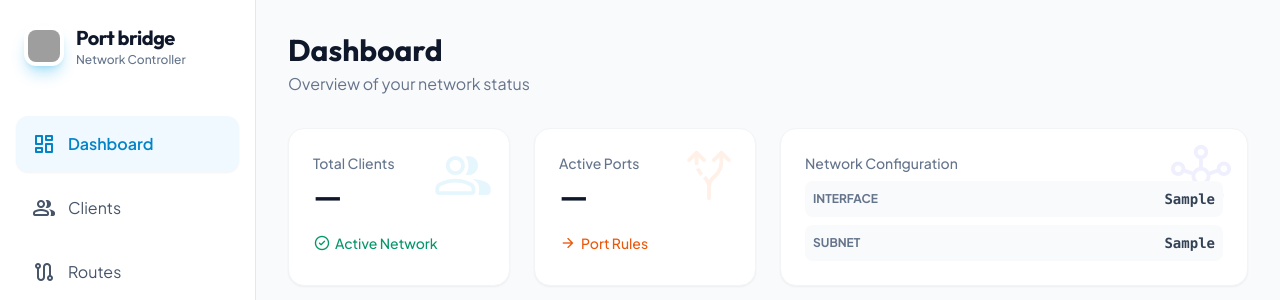
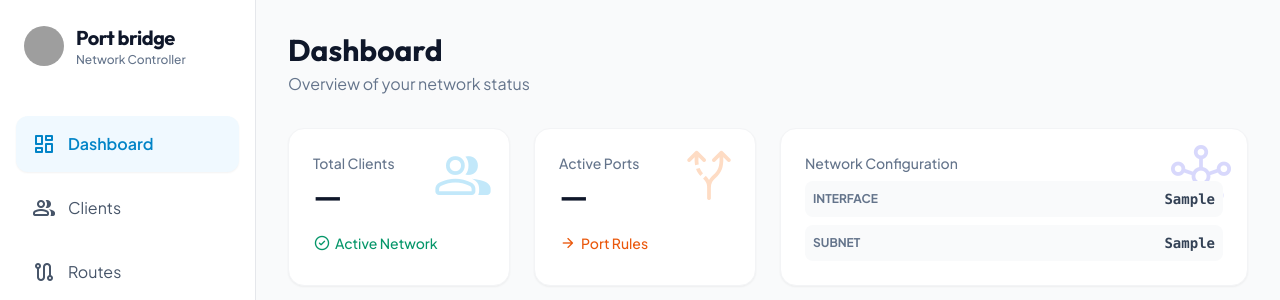
Before and after one commit to nooblk-98/portbridge, a Python web app: template app/templates/index.html in a window 1280 px wide. Shown: the top 300 px of the page. Run offline with Jinja, Linux system fonts and the light colour scheme; the template is opened without the code that fills it: most values are stand-ins (such as "Sample title", 1, 10 or a date in 2020); grey boxes are pictures that could not be loaded.

Commit message:
Make the stat-card icons visible and show the sidebar logo as a circle
The large faint icons behind the Total Clients, Active Ports and Network cards
sat at 10% opacity and were almost invisible, especially in dark mode. They are
now clearly visible in both themes. The desktop sidebar showed the logo inside a
white square; it is now a plain circle, like the phone header and sign-in screen.

Browser tests check both.

```diff
--- a/app/templates/components/dashboard.html
+++ b/app/templates/components/dashboard.html
@@ -21,8 +21,8 @@
         <!-- Clients Card -->
         <div
             class="bg-white dark:bg-dark-surface p-6 rounded-2xl shadow-sm border border-gray-100 dark:border-dark-border relative overflow-hidden group">
-            <div class="absolute top-0 right-0 p-4 opacity-10 group-hover:opacity-20 transition-opacity">
-                <span class="material-symbols-rounded text-6xl text-primary-500">group</span>
+            <div class="absolute top-0 right-0 p-4 opacity-25 transition-opacity group-hover:opacity-40 dark:opacity-30 dark:group-hover:opacity-50">
+                <span class="material-symbols-rounded text-6xl text-primary-500 dark:text-primary-400">group</span>
             </div>
             <div class="relative z-10">
                 <p class="text-sm font-medium text-slate-500 dark:text-slate-400">Total Clients</p>
@@ -37,8 +37,8 @@
         <!-- Forwardings Card -->
         <div
             class="bg-white dark:bg-dark-surface p-6 rounded-2xl shadow-sm border border-gray-100 dark:border-dark-border relative overflow-hidden group">
-            <div class="absolute top-0 right-0 p-4 opacity-10 group-hover:opacity-20 transition-opacity">
-                <span class="material-symbols-rounded text-6xl text-orange-500">alt_route</span>
+            <div class="absolute top-0 right-0 p-4 opacity-25 transition-opacity group-hover:opacity-40 dark:opacity-30 dark:group-hover:opacity-50">
+                <span class="material-symbols-rounded text-6xl text-orange-500 dark:text-orange-400">alt_route</span>
             </div>
             <div class="relative z-10">
                 <p class="text-sm font-medium text-slate-500 dark:text-slate-400">Active Ports</p>
@@ -54,8 +54,8 @@
         <!-- Network Card -->
         <div
             class="bg-white dark:bg-dark-surface p-6 rounded-2xl shadow-sm border border-gray-100 dark:border-dark-border relative overflow-hidden group col-span-1 md:col-span-2">
-            <div class="absolute top-0 right-0 p-4 opacity-10 group-hover:opacity-20 transition-opacity">
-                <span class="material-symbols-rounded text-6xl text-indigo-500">hub</span>
+            <div class="absolute top-0 right-0 p-4 opacity-25 transition-opacity group-hover:opacity-40 dark:opacity-30 dark:group-hover:opacity-50">
+                <span class="material-symbols-rounded text-6xl text-indigo-500 dark:text-indigo-400">hub</span>
             </div>
             <div class="relative z-10">
                 <p class="text-sm font-medium text-slate-500 dark:text-slate-400">Network Configuration
--- a/app/templates/components/sidebar.html
+++ b/app/templates/components/sidebar.html
@@ -1,8 +1,8 @@
 <aside
     class="w-64 bg-white dark:bg-dark-surface border-r border-gray-200 dark:border-dark-border flex-shrink-0 hidden md:flex flex-col transition-colors duration-300 z-20">
     <div class="p-6 flex items-center gap-3">
-        <img src="{{ url_for('static', filename='img/logo.svg') }}" alt="Port Bridge Logo"
-            class="w-10 h-10 rounded-xl shadow-lg shadow-primary-500/30 bg-white p-1">
+        <img src="{{ url_for('static', filename='img/logo.svg') }}" alt="Port Bridge Logo" width="40" height="40"
+            class="h-10 w-10 flex-shrink-0 rounded-full">
         <div>
             <h1 class="font-heading font-bold text-xl tracking-tight text-slate-900 dark:text-white">Port bridge</h1>
             <p class="text-xs text-slate-500 dark:text-slate-400 font-medium">Network Controller</p>
```
Also changed, not shown: frontend/e2e/layout.spec.js (+39 -0 lines), CHANGELOG.md, app/static/css/tailwind.css.
